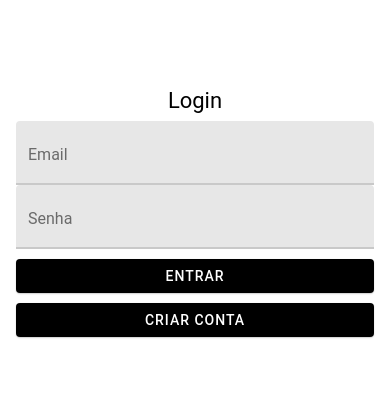
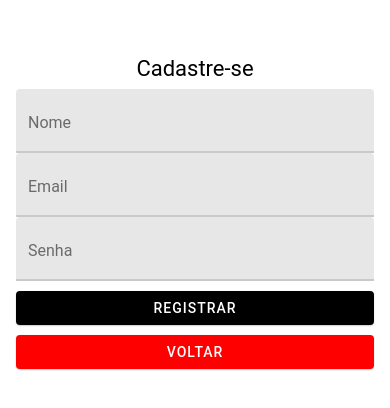
Before and after one commit to Yagoaguiar/Pdm2ComFirabase, a React Native app: screen / in a window 390 px wide. Shown: the part 214-622 px from the top of the page. Built offline with nearby package versions, Linux system fonts and the light colour scheme.

Commit message:
tela de registro criada close #16

```diff
--- a/App.js
+++ b/App.js
@@ -1,6 +1,6 @@
-import Login from './screens/Login';
+import Register from './screens/Register';
 
 const App = () => {
-    return <Login />;
+    return <Register />;
   }
   export default App;
--- /dev/null
+++ b/screens/Register.js
@@ -0,0 +1,42 @@
+import { View, ScrollView, StyleSheet } from "react-native";
+import { Button, HelperText, Text, TextInput } from "react-native-paper";
+
+const Register = () => {
+  return (
+    <View style={styles.container}>
+      <View style={styles.secondView}>
+        <Text style={styles.title}>Cadastre-se</Text>
+        <TextInput label="Nome" />
+        <TextInput label="Email" />
+        <TextInput label="Senha" />
+        <Button mode="contained" color="black" style={styles.Button}>Registrar</Button>
+        <Button mode="contained" color="red" style={styles.Button}>
+          Voltar
+        </Button>
+      </View>
+    </View>
+  );
+};
+export default Register;
+
+const styles = StyleSheet.create({
+  container: {
+    flex: 1,
+    padding: 16,
+  },
+  secondView: {
+    flex: 1,
+    justifyContent: "center",
+  },
+  title: {
+    fontSize: 22,
+    padding: 8,
+    textAlign: "center",
+  },
+  label: {
+    color: "red",
+  },
+  Button: {
+    marginTop: 10,
+  },
+});
```
